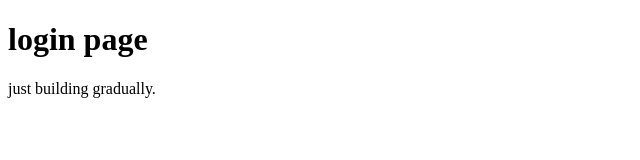
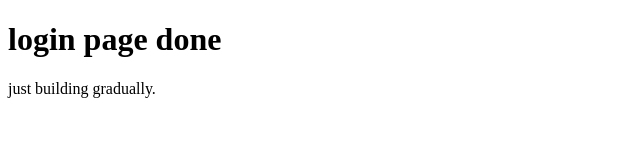
Before and after one commit to tkibnyusuf/june_convo, a plain HTML site: page index.html in a window 1280 px wide. Shown: the whole page, without its empty margins (0-640 px from the left). Drawn offline with Linux system fonts and the light colour scheme.

Commit message:
login page

```diff
--- a/index.html
+++ b/index.html
@@ -2,7 +2,7 @@
 <html>
 <body>
 
-<h1>login page</h1>
+<h1>login page done</h1>
 <p>just building gradually.</p>
 
 </body>
```
